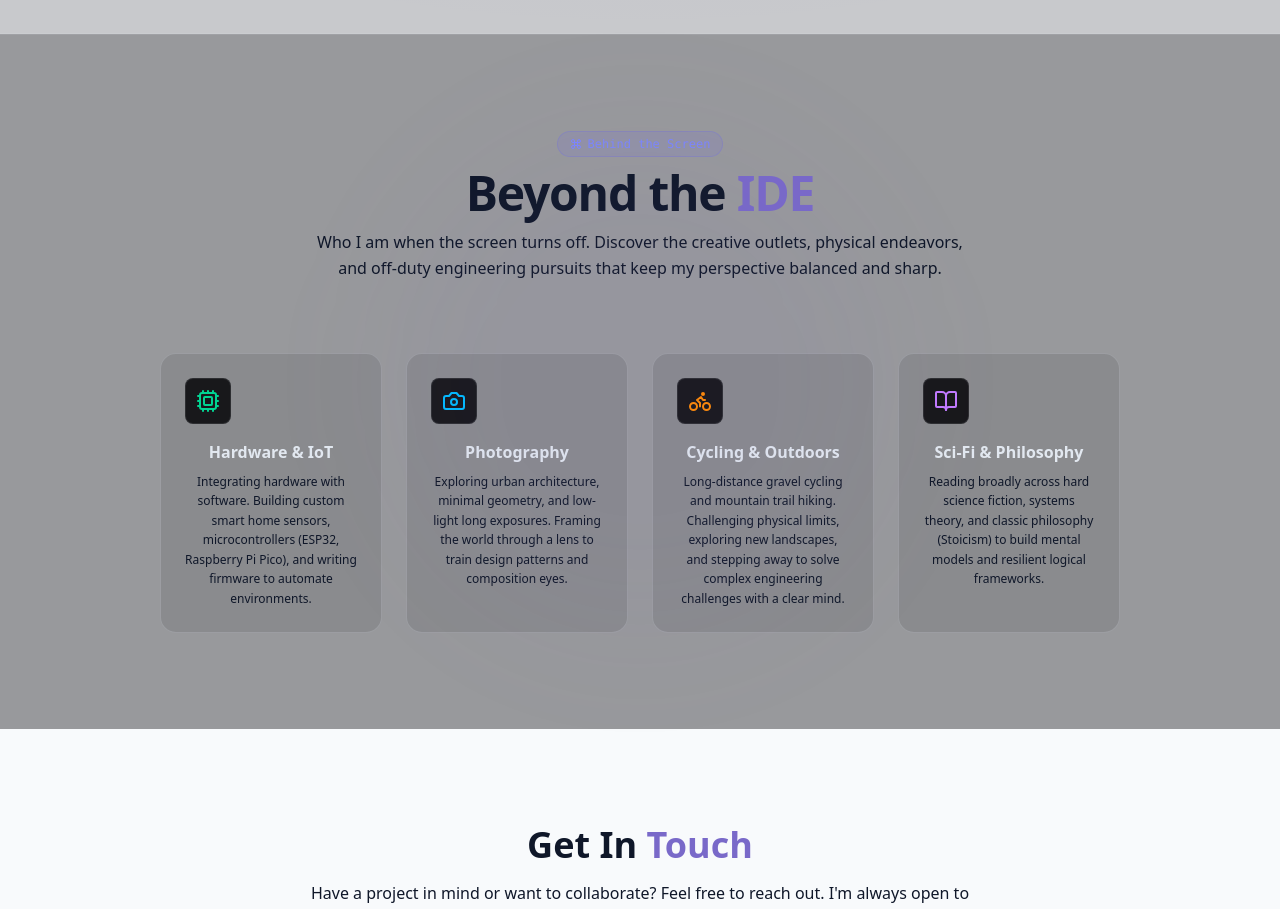
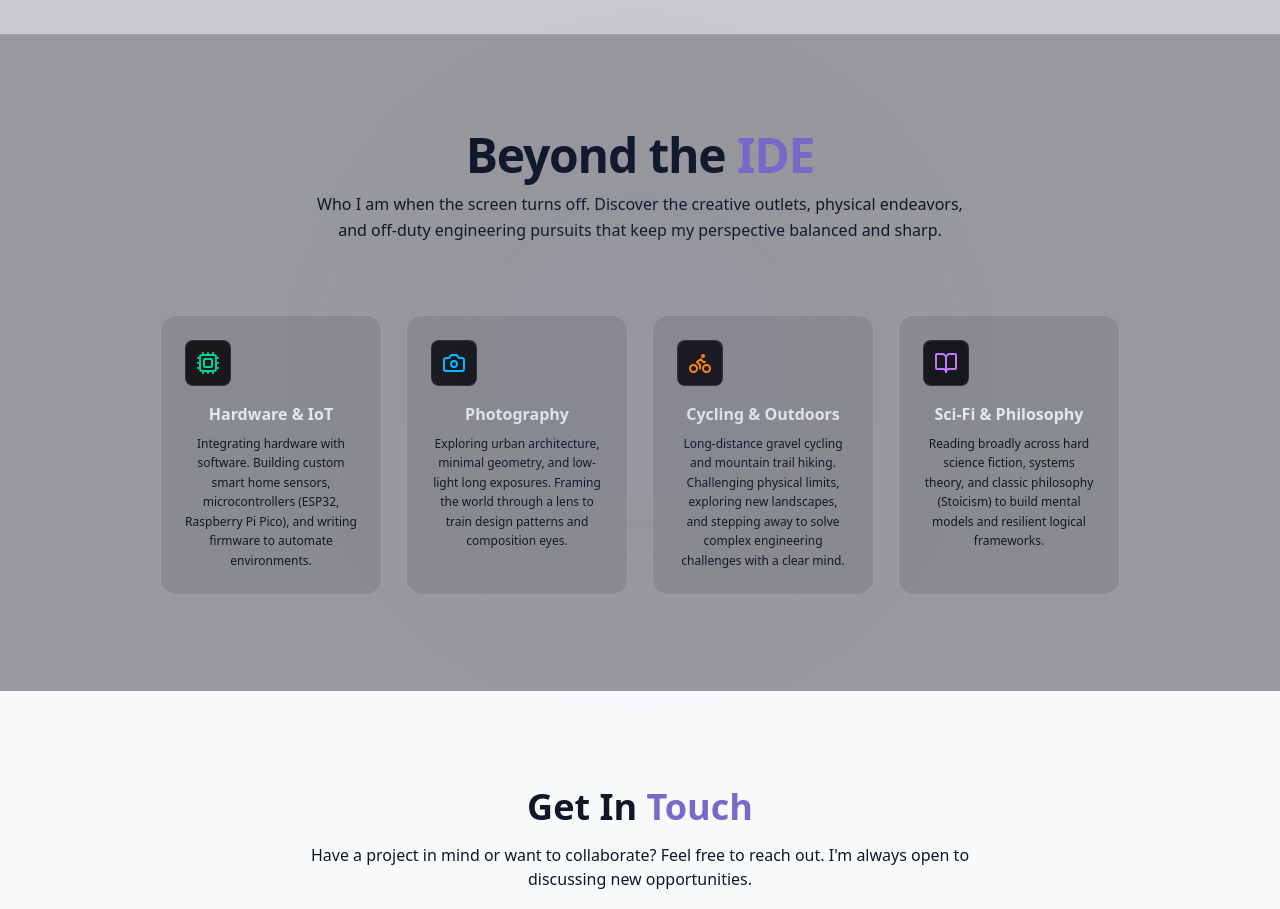
Before and after one commit to Amritesh-co/portfolio, a React (Vite) app: page / in a window 1280 px wide. Shown: the part 3740-4649 px from the top of the page. Built offline with nearby package versions, Linux system fonts and the light colour scheme; no server answers.

Commit message:
feat: remove 'Behind the Screen' badge from Beyond the IDE section

```diff
--- a/src/components/BeyondIDESection.jsx
+++ b/src/components/BeyondIDESection.jsx
@@ -41,9 +41,6 @@ export const BeyondIDESection = () => {
 
         {/* Section Header */}
         <div className="text-center space-y-3 max-w-2xl mx-auto">
-          <div className="inline-flex items-center gap-1.5 px-3 py-1 rounded-full text-xs font-mono bg-indigo-500/10 text-indigo-400 border border-indigo-500/20">
-            <Command className="h-3 w-3" /> Behind the Screen
-          </div>
           <h2 className="text-3xl md:text-5xl font-bold tracking-tight">
             Beyond the <span className="text-primary">IDE</span>
           </h2>
```
